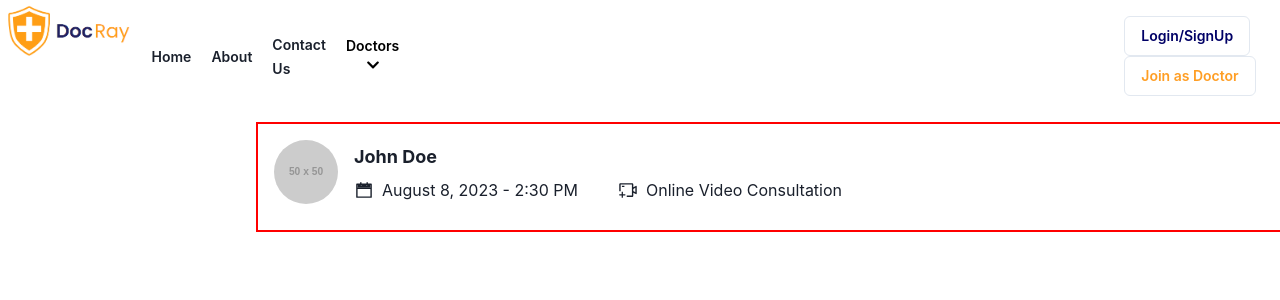
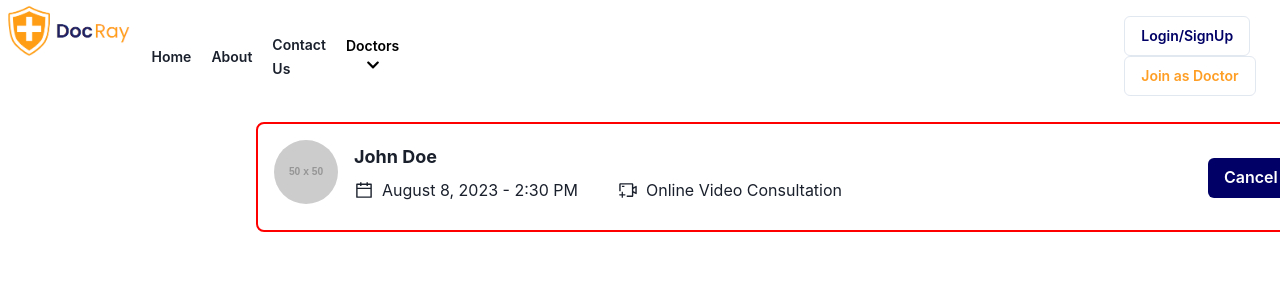
Before and after one commit to UsamaGhazan/DOCRAY, a React (Create React App) app in the folder frontend/: page /docAppointment in a window 1280 px wide. Shown: the top 300 px of the page. Built offline with nearby package versions, Linux system fonts and the light colour scheme.

Commit message:
Patient details card UI completed in doctorAppointmentScreen

```diff
--- a/frontend/src/Screens/DoctorScreens/DoctorAppointmentScreen.js
+++ b/frontend/src/Screens/DoctorScreens/DoctorAppointmentScreen.js
@@ -6,6 +6,7 @@ import {
 import {
   Avatar,
   Box,
+  Button,
   Flex,
   Grid,
   HStack,
@@ -17,11 +18,9 @@ import React from 'react';
 
 const DoctorAppointmentScreen = () => {
   return (
-    <>
-      <section className="docApptScreen">
     <Box ml={{ base: 0, md: 60 }} p="4">
-          <Box w={1200} h="110px" border="2px solid red">
-            <Grid templateColumns="auto 1fr" gap="4" alignItems="center" p="4">
+      <Box w={1200} h="110px" border="2px solid red" borderRadius="8px">
+        <Grid templateColumns="auto 1fr auto" gap="4" alignItems="center" p="4">
           {/* Avatar */}
           <Avatar
             name="John Doe"
@@ -39,7 +38,7 @@ const DoctorAppointmentScreen = () => {
               {/* Date and Time */}
               <HStack mt="2" spacing={10}>
                 <HStack>
-                      <Icon as={AiTwotoneCalendar} boxSize="5" />
+                  <Icon as={AiOutlineCalendar} boxSize="5" />
                   <span fontSize="md"> August 8, 2023 - 2:30 PM</span>
                 </HStack>
                 <HStack>
@@ -49,12 +48,21 @@ const DoctorAppointmentScreen = () => {
               </HStack>
             </Flex>
           </Flex>
+
+          {/* Cancel Appointment Button */}
+          <Button
+            bg="#000066"
+            color="white"
+            size="md"
+            _hover={{ bg: '#000066' }}
+            mr={10}
+            mt={3}
+          >
+            Cancel Appointment
+          </Button>
         </Grid>
       </Box>
     </Box>
-      </section>
-    </>
   );
 };
-
 export default DoctorAppointmentScreen;
```
Lines whose indentation alone changed are shown as unchanged.
